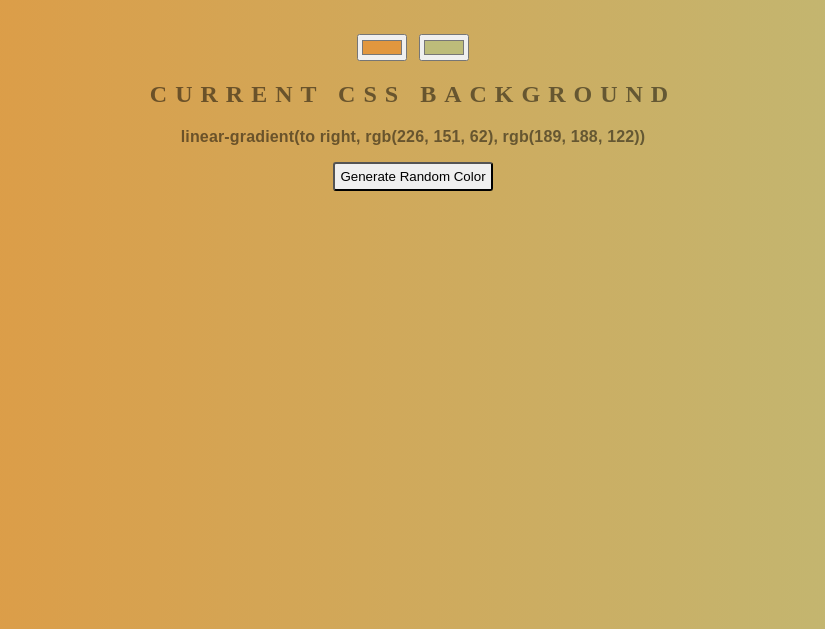
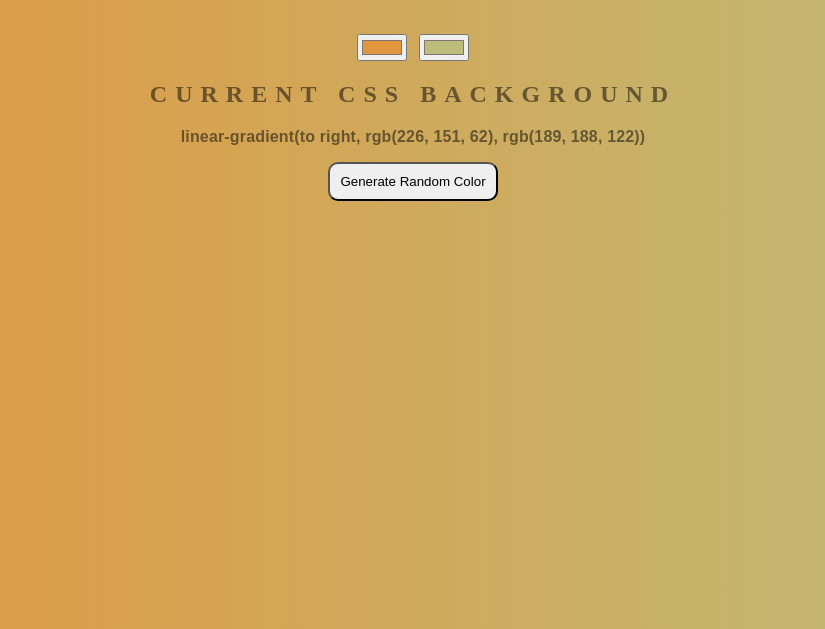
Before and after one commit to kaungmyathtaywin/background-generator, a plain HTML site: page index.html in a window 1280 px wide. Both pictures are taken after a click on the button "Generate Random Color". Shown: the part 171-800 px from the top of the page, without its empty margins (227-1052 px from the left). Drawn offline with Linux system fonts and the light colour scheme.

Commit message:
Code refactor

```diff
--- a/script.js
+++ b/script.js
@@ -15,16 +15,16 @@ color1.addEventListener("input", setGradient);
 color2.addEventListener("input", setGradient);
 
 let generateRandomColor = function () {
-  return (0x1000000 + Math.random() * 0xffffff).toString(16).substr(1, 6);
+  return "#" + (0x1000000 + Math.random() * 0xffffff).toString(16).substr(1, 6);
 };
 
 button.addEventListener("click", function () {
   let randomColor1 = generateRandomColor();
   let randomColor2 = generateRandomColor();
 
-  color1.value = `#${randomColor1}`;
-  color2.value = `#${randomColor2}`;
+  color1.value = randomColor1;
+  color2.value = randomColor2;
 
-  body.style.background = `linear-gradient(to right, #${randomColor1}, #${randomColor2})`;
+  body.style.background = `linear-gradient(to right, ${randomColor1}, ${randomColor2})`;
   h3.textContent = body.style.background;
 });
--- a/style.css
+++ b/style.css
@@ -26,6 +26,6 @@ h3 {
 }
 
 button {
-  padding: 5px;
-  border-radius: 3px;
+  padding: 10px;
+  border-radius: 10px;
 }
```
